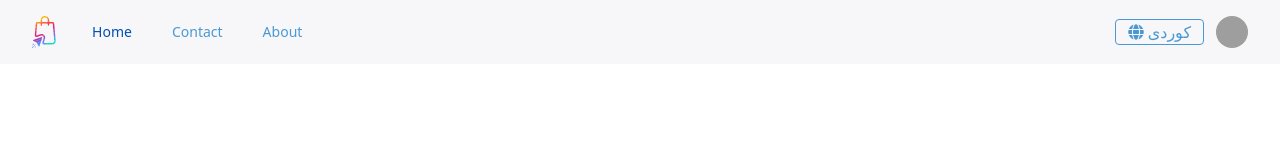
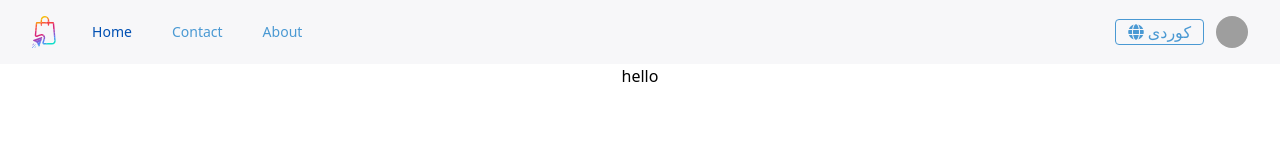
Before and after one commit to ReCoded-Org/capstone-iraq-rct-dilmun, a React (Create React App) app: page / in a window 1280 px wide. Shown: the top 160 px of the page. Built offline with nearby package versions, Linux system fonts and the light colour scheme; grey boxes are pictures that could not be loaded.

Commit message:
add files for cards

```diff
--- a/src/App.js
+++ b/src/App.js
@@ -1,11 +1,13 @@
 import React from 'react'
 import './App.css'
+import SearchPageCard from './components/SearchPageCard/SearchPageCard'
 import Home from './containers/Home/Home'
 
 function App() {
     return (
         <div className="App">
             <Home />
+            <SearchPageCard />
         </div>
     )
 }
--- /dev/null
+++ b/src/components/SearchPageCard/SearchPageCard.jsx
@@ -0,0 +1,9 @@
+import React from 'react'
+
+export default function SearchPageCard() {
+    return (
+        <div>
+            hello
+        </div>
+    )
+}
--- /dev/null
+++ b/src/components/SearchPageCard/index.js
@@ -0,0 +1 @@
+export { default } from './SearchPageCard'
```
